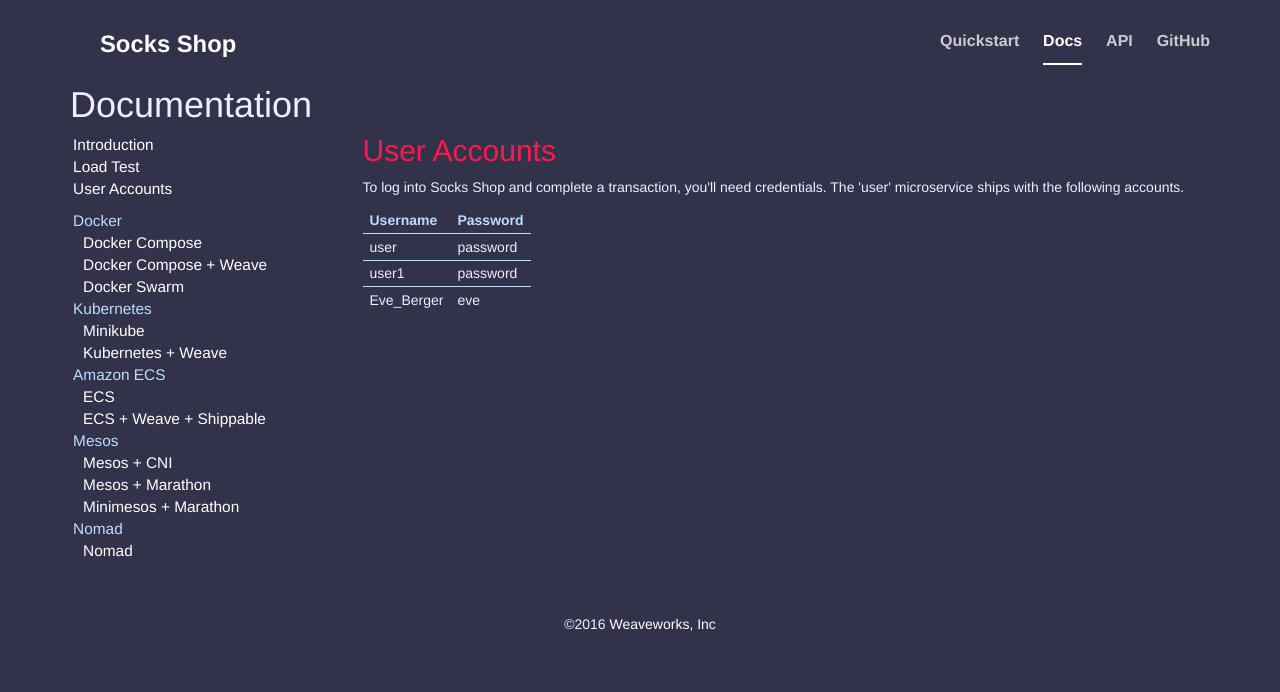
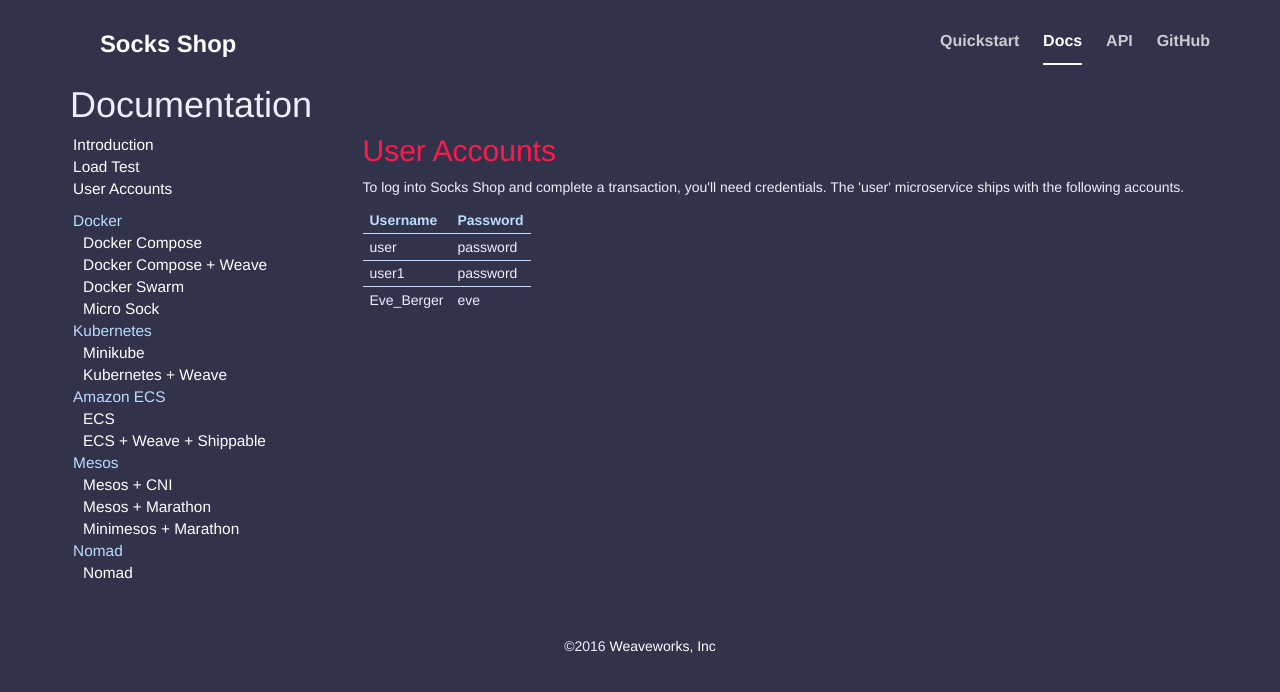
Before and after one commit to microservices-demo/microservices-demo.github.io, a Jekyll site: the page built from docs/user-accounts.md, in a window 1280 px wide. Shown: the top 692 px of the page. Built offline with Jekyll 4.4.1, drawn with Linux system fonts in a browser that asks for light colours; nearby versions of some CDN libraries.

Commit message:
added a link to the new Micro Sock instructions

```diff
--- a/_includes/doc_menu.html
+++ b/_includes/doc_menu.html
@@ -9,6 +9,7 @@
       <li><a href="/microservices-demo/deployment/docker-compose.html">Docker Compose</a></li>
       <li><a href="/microservices-demo/deployment/docker-compose-weave.html">Docker Compose + Weave</a></li>
       <li><a href="/microservices-demo/deployment/docker-swarm.html">Docker Swarm</a></li>
+      <li><a href="/microservices-demo/deployment/micro-sock.html">Micro Sock</a></li>
     </ul>
   </li>
   <li><span>Kubernetes</span>
```
